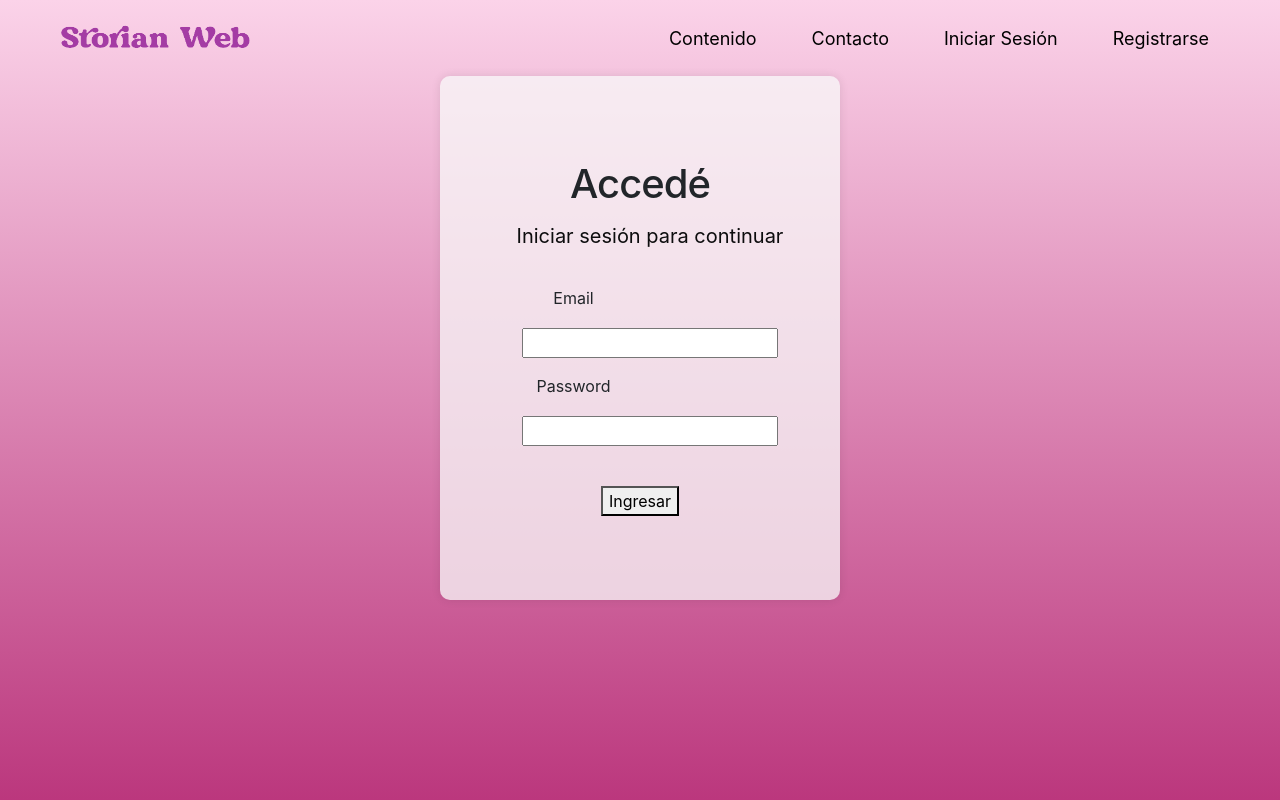
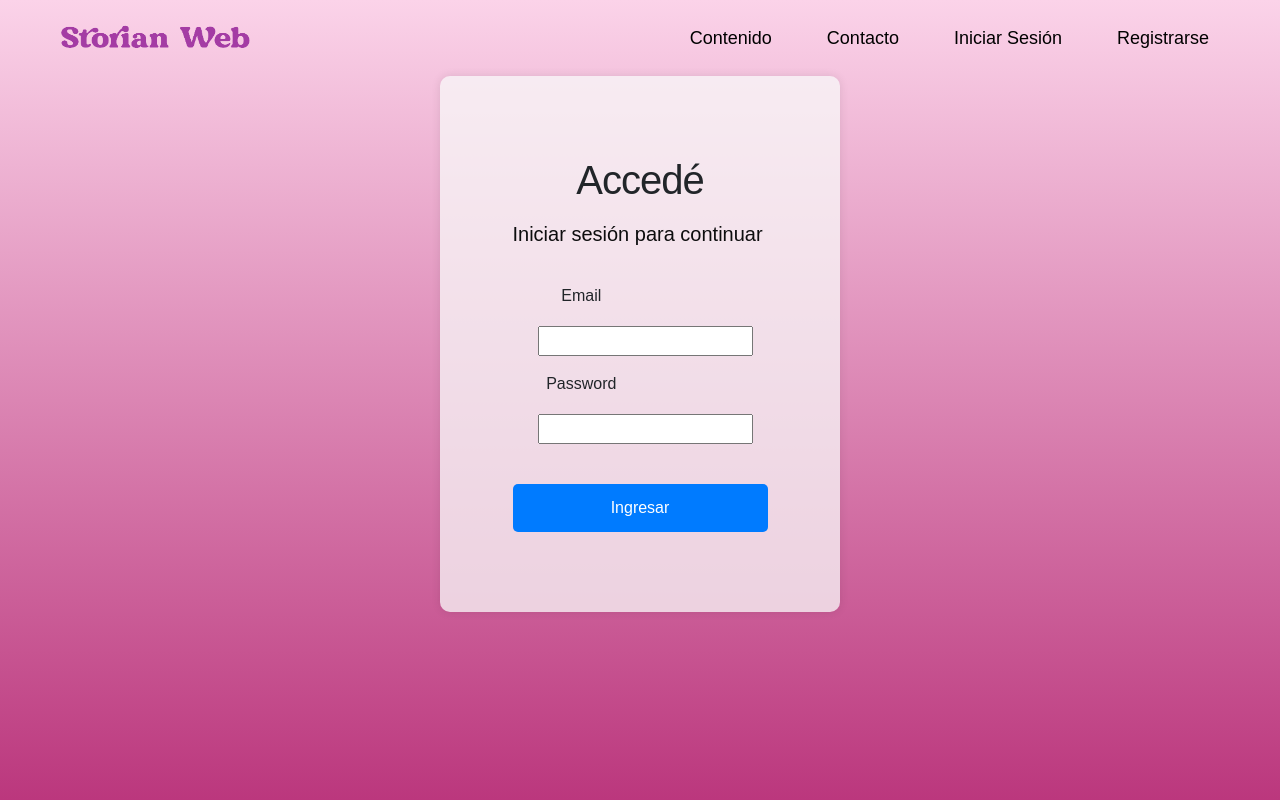
Before and after one commit to ArielitoUV/ProyectoStorianWeb, a Django app: page /iniciosesion/ in a window 1280 px wide. Run offline with Django 4.2, Linux system fonts and the light colour scheme.

Commit message:
estilo boton

```diff
--- a/StorianWeb/core/static/css/styles-ini.css
+++ b/StorianWeb/core/static/css/styles-ini.css
@@ -1,59 +1,68 @@
-/* Cambia el color del texto de la barra de navegación a negro (#000) y ajusta el tamaño de fuente */
-.navbar .navbar-nav .nav-link {
-  color: #000 !important; /* El !important es necesario para anular cualquier estilo heredado */
-  margin-right: 25px;
-  font-size: 18px; /* Tamaño de fuente, puedes ajustarlo según tus preferencias */
-}
-/*fondo*/
+/* Estilos generales */
+
 body {
   min-height: 100vh;
-  background: #FBD3E9;  /* fallback for old browsers */
-  background: -webkit-linear-gradient(to bottom, #FBD3E9, #BB377D);  /* Chrome 10-25, Safari 5.1-6 */
-  background: linear-gradient(to bottom, #FBD3E9, #BB377D); /* W3C, IE 10+/ Edge, Firefox 16+, Chrome 26+, Opera 12+, Safari 7+ */
+  background: linear-gradient(to bottom, #FBD3E9, #BB377D);
+  margin: 0; /* Elimina el margen predeterminado del cuerpo */
+  font-family: 'Arial', sans-serif; /* Cambia la fuente a tu preferencia */
 }
 
 h1 {
   letter-spacing: -1px;
+  margin-bottom: 20px; /* Agrega espacio inferior para separar de otros elementos */
 }
 
 a {
   color: #080808;
-  text-decoration: unset;
+  text-decoration: none;
 }
 
-/* Ajustar el padding y centrar horizontalmente */
-.padding-horizontal--48 {
-  position: relative;
-  left: 50%; /* Centrar horizontalmente */
-  transform: translateX(-50%); /* Ajuste para centrar */
+/* Estilos para la barra de navegación */
+
+.navbar .navbar-nav .nav-link {
+  color: #000 !important; /* El !important es necesario para anular cualquier estilo heredado */
+  margin-right: 25px;
+  font-size: 18px; /* Tamaño de fuente, ajusta según tus preferencias */
 }
 
-/*Centrar vertical y horizontalmente todo el contenido en login-root*/
+/* Estilos para el contenedor principal */
+
+.container-container {
+  max-width: 400px;
+  margin: 0 auto;
+  border-radius: 10px;
+  padding: 40px; /* Ajusta el espaciado interno */
+  background-color: #f9f9f9c0;
+  box-shadow: 0 0 10px rgba(0, 0, 0, 0.1);
+}
+
+/* Estilos para el formulario de inicio de sesión */
+
 .login-root {
   background: #fff;
   display: flex;
-  flex-direction: column; /* Columna para centrar verticalmente */
-  align-items: center; /* Centrar verticalmente */
-  justify-content: center; /* Centrar horizontalmente */
+  flex-direction: column;
+  align-items: center;
+  justify-content: center;
   min-height: 90vh;
   width: 0%;
-  max-width: 600px; /* Ancho máximo para el cuadro */
-  margin: 0 auto; /* Centrar horizontalmente */
+  max-width: 600px;
+  margin: 0 auto;
 }
+
 .form-group {
   text-align: center;
-  left: 10px;
+  margin-left: 10px; /* Ajusta el margen izquierdo */
 }
 
 .form-group input {
   display: block;
-  margin:  10px;
-
+  margin: 10px;
 }
 
 .flex-flex {
   display: flex;
-  flex-direction: column; /* Columna para centrar verticalmente */
+  flex-direction: column;
   align-items: center;
 }
 
@@ -61,31 +70,26 @@ a {
   padding-bottom: 24px;
 }
 
-/*centra el Accede*/
-.flex-justifyContent--center {
-  -ms-flex-pack: center;
-  justify-content: center;
-  text-align: center;
-  margin-top: 10px; /* Mueve el elemento hacia abajo */
-}
+/* Estilos para el texto "Accede" */
 
-/*Iniciar sesion*/
-span {
+.flex-justifyContent--center span {
   display: block;
   font-size: 20px;
   line-height: 20px;
   color: #0d0d0e;
   position: relative;
-  top: -40px; /* Mueve el elemento hacia abajo */
-  left: 10px; /* Mueve el elemento hacia el lado derecho */
+  top: -40px;
+  left: 10px;
 }
 
 /* Separación entre email y contraseña */
+
 .text-center {
-  margin: 40px 0px;
+  margin: 40px 0;
 }
 
-  /*tamaño */
+/* Estilos para el tamaño de los campos de entrada */
+
 .field input {
   font-size: 16px;
   line-height: 30px;
@@ -105,26 +109,19 @@ span {
               rgba(0, 0, 0, 0) 0px 0px 0px 0px;
 }
 
-  input[type="submit"] {
-    background-color: rgb(3, 3, 3);
-    box-shadow: rgba(0, 0, 0, 0) 0px 0px 0px 0px,
-                rgba(0, 0, 0, 0) 0px 0px 0px 0px,
-                rgba(0, 0, 0, 0.12) 0px 1px 1px 0px,
-                rgb(0, 0, 0) 0px 0px 0px 1px,
-                rgba(0, 0, 0, 0) 0px 0px 0px 0px,
-                rgba(0, 0, 0, 0) 0px 0px 0px 0px,
-                rgba(60, 66, 87, 0.08) 0px 2px 5px 0px;
+/* Estilos para el botón de envío */
+.btn-primary {
+  width: calc(100% - 20px);
+  padding: 12px;
+  background-color: #007bff;
   color: #fff;
-    font-weight: 600;
+  border: none;
+  border-radius: 5px;
   cursor: pointer;
+  font-size: 16px;
+  transition: background-color 0.3s ease;
 }
 
-/* Estilos para el contenedor */
-.container-container {
-  max-width: 400px; /* Ancho máximo del contenedor */
-  margin: 0 auto; /* Centrar horizontalmente el contenedor */
-  border-radius: 10px;
-  padding: 44px; /* Añadir un espacio interno al contenedor */
-  background-color: #f9f9f9c0; /* Color de fondo del contenedor, puedes cambiarlo según tus preferencias */
-  box-shadow: 0 0 10px rgba(0, 0, 0, 0.1); /* Sombra para el contenedor, ajusta según tus preferencias */
+.btn-primary:hover {
+  background-color: #0056b3;
 }
--- a/StorianWeb/core/templates/core/iniciosesion.html
+++ b/StorianWeb/core/templates/core/iniciosesion.html
@@ -1,9 +1,9 @@
 {% extends 'core/baseindex.html' %}
 {% load static %}
 {% block content %}
+<link rel="stylesheet" href="{% static 'css/styles-ini.css' %}">
 <div class="container-container">
   <div class="box-root padding-top--24 flex-flex flex-direction--column" style="flex-grow: 1; z-index: 9;">
-    <link rel="stylesheet" href="{% static 'css/styles-ini.css' %}">
     <div class="text-center">
       <h1>Accedé</h1>
     </div>
@@ -21,7 +21,7 @@
               <input type="password" name="password">
             </div>
             <div class="text-center">
-              <button type="submit" class="custom-button">Ingresar</button>
+              <button type="submit" class="btn btn-primary">Ingresar</button>
             </div>
           </form>
         </div>
```
Lines whose indentation alone changed are shown as unchanged.
